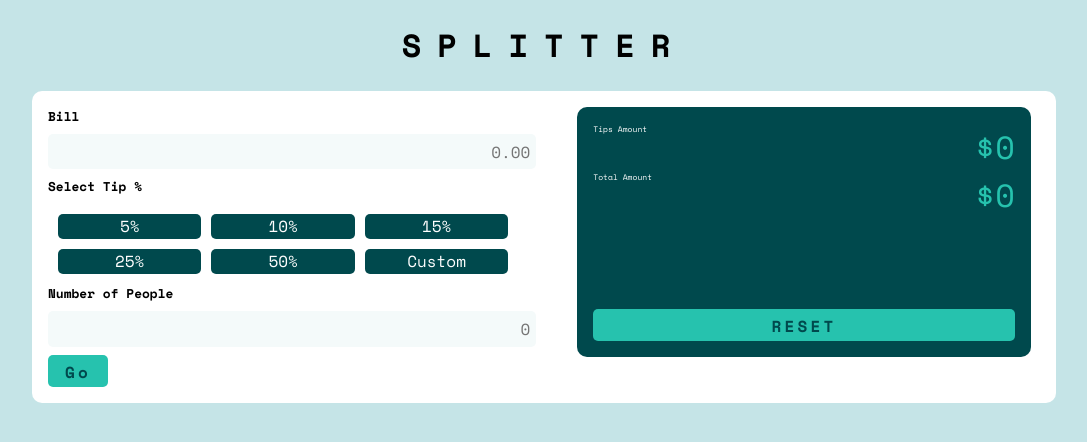
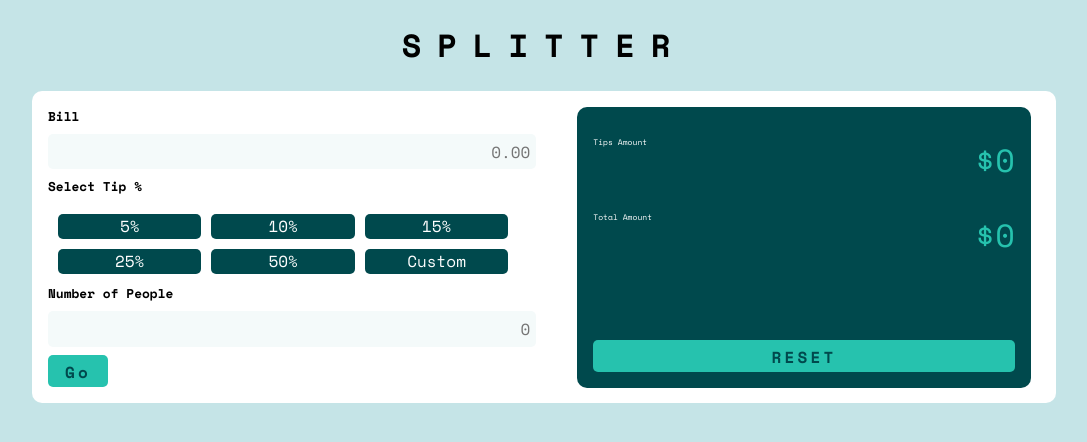
Before and after one commit to Kotaro666-dev/frontend_mentor_works, a React (Create React App) app in the folder tip-calculator-app-main/: page / in a window 1280 px wide. Shown: the top 442 px of the page, without its empty margins (96-1183 px from the left). Built offline with nearby package versions, Linux system fonts and the light colour scheme.

Commit message:
Modify: Result style

```diff
--- a/tip-calculator-app-main/src/Components/Result/Result.js
+++ b/tip-calculator-app-main/src/Components/Result/Result.js
@@ -35,7 +35,7 @@ const Result = (props) => {
 	return (
 		<Wrapper className={classes.wrapper}>
 			<Card className={classes.card}>
-				<div>
+				<div className={classes.amount_field}>
 					<div className={classes.section}>
 						<div className={classes.title}>Tips Amount</div>
 						<div className={classes.number}>${tipAmount}</div>
--- a/tip-calculator-app-main/src/Components/Result/Result.module.css
+++ b/tip-calculator-app-main/src/Components/Result/Result.module.css
@@ -8,11 +8,18 @@
 	margin: 1rem auto;
 	padding: 1rem;
 	width: 90%;
-	height: 80%;
+	height: 90%;
 	background-color: var(--very-dark-cyan);
 	display: flex;
 	flex-direction: column;
 	justify-content: space-between;
+}
+
+.amount_field {
+	height: 60%;
+	display: flex;
+	flex-direction: column;
+	justify-content: space-around;
 }
 
 .section {
```
